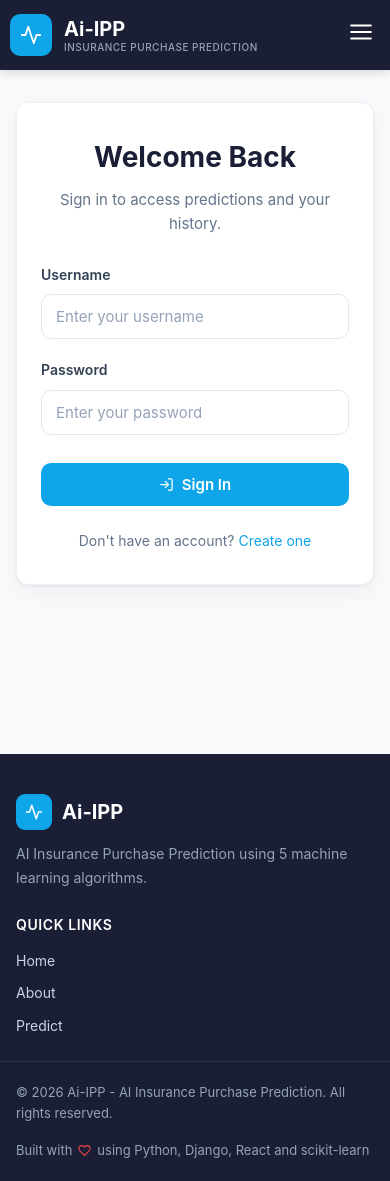
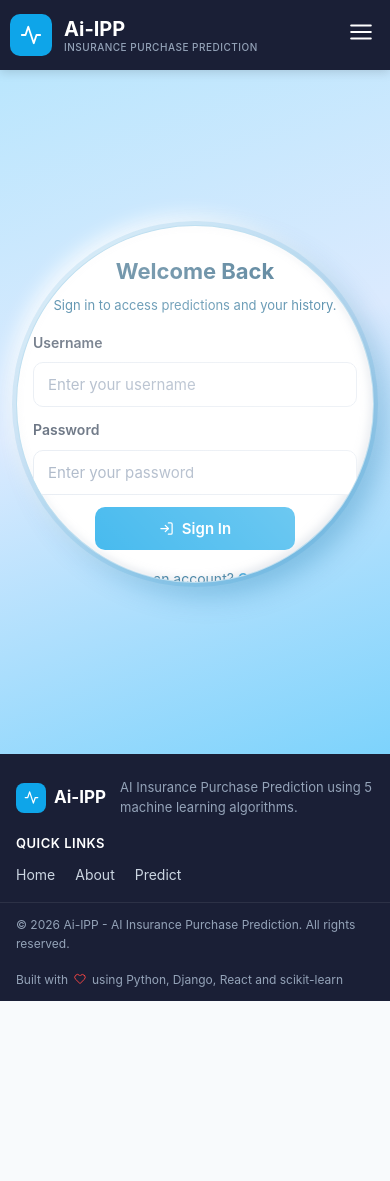
Before and after one commit to favas-fv8/ai_insurance, a React (Create React App) app in the folder frontend/: page /login in a window 390 px wide. After the commit the page ends 1001 px from the top, so only its background shows below. Built offline with nearby package versions, Linux system fonts and the light colour scheme; no server answers.

Commit message:
Restyle footer, login/register cards, prediction tabs; remove model performance section

```diff
--- a/frontend/src/components/Footer.css
+++ b/frontend/src/components/Footer.css
@@ -7,55 +7,63 @@
 .footer-inner {
   display: flex;
   justify-content: space-between;
-  gap: 40px;
-  padding: 48px 24px 32px;
+  align-items: center;
+  gap: 32px;
+  padding: 24px 24px 20px;
 }
 
 .footer-brand {
-  max-width: 360px;
+  display: flex;
+  align-items: center;
+  gap: 14px;
+  max-width: 520px;
 }
 
 .footer-brand-title {
   display: flex;
   align-items: center;
-  gap: 10px;
-  font-size: 20px;
+  gap: 8px;
+  font-size: 17px;
   font-weight: 700;
   color: #ffffff;
-  margin-bottom: 12px;
+  white-space: nowrap;
 }
 
 .footer-brand-icon {
   display: flex;
   align-items: center;
   justify-content: center;
-  width: 36px;
-  height: 36px;
-  border-radius: 9px;
+  width: 30px;
+  height: 30px;
+  border-radius: 8px;
   background-color: #0ea5e9;
   color: #ffffff;
-  font-size: 18px;
+  font-size: 15px;
 }
 
 .footer-tagline {
-  font-size: 14px;
+  font-size: 13px;
   color: #94a3b8;
-  line-height: 1.7;
+  line-height: 1.5;
 }
 
 .footer-links {
   display: flex;
-  flex-direction: column;
-  gap: 10px;
+  align-items: center;
+  gap: 20px;
 }
 
 .footer-links-title {
-  font-size: 14px;
+  font-size: 13px;
   font-weight: 600;
   color: #ffffff;
   text-transform: uppercase;
-  letter-spacing: 0.6px;
-  margin-bottom: 4px;
+  letter-spacing: 0.5px;
+}
+
+.footer-links-list {
+  display: flex;
+  gap: 20px;
 }
 
 .footer-links a {
@@ -78,12 +86,12 @@
   justify-content: space-between;
   align-items: center;
   gap: 16px;
-  padding: 20px 24px;
+  padding: 12px 24px;
   flex-wrap: wrap;
 }
 
 .footer-bottom p {
-  font-size: 13px;
+  font-size: 12px;
   color: #94a3b8;
 }
 
@@ -100,14 +108,21 @@
 @media (max-width: 768px) {
   .footer-inner {
     flex-direction: column;
-    gap: 24px;
-    padding: 40px 16px 24px;
+    align-items: flex-start;
+    gap: 16px;
+    padding: 24px 16px 16px;
+  }
+
+  .footer-links {
+    flex-direction: column;
+    align-items: flex-start;
+    gap: 10px;
   }
 
   .footer-bottom-inner {
     flex-direction: column;
     align-items: flex-start;
-    padding: 20px 16px;
+    padding: 12px 16px;
     text-align: left;
   }
 }
--- a/frontend/src/components/Footer.js
+++ b/frontend/src/components/Footer.js
@@ -21,9 +21,11 @@ const Footer = () => {
 
         <div className="footer-links">
           <span className="footer-links-title">Quick Links</span>
-          <Link to="/">Home</Link>
-          <Link to="/about">About</Link>
-          <Link to="/predict">Predict</Link>
+          <div className="footer-links-list">
+            <Link to="/">Home</Link>
+            <Link to="/about">About</Link>
+            <Link to="/predict">Predict</Link>
+          </div>
         </div>
       </div>
 
--- a/frontend/src/pages/Login.css
+++ b/frontend/src/pages/Login.css
@@ -14,6 +14,125 @@
   width: 100%;
   max-width: 440px;
   padding: 40px;
+}
+
+.blue-auth-page {
+  background: linear-gradient(160deg, #bae6fd 0%, #dbeafe 45%, #7dd3fc 100%);
+}
+
+.blue-auth-page .auth-container {
+  align-items: center;
+  padding: 24px 16px;
+}
+
+.blue-auth-card {
+  position: relative;
+  overflow: hidden;
+  width: 100%;
+  max-width: 440px;
+  margin: 0 auto;
+  border-radius: 24px;
+  border: 1px solid rgba(2, 132, 199, 0.25);
+  background: #ffffff;
+  box-shadow:
+    0 0 0 4px rgba(2, 132, 199, 0.1),
+    12px 12px 28px rgba(3, 105, 161, 0.3),
+    -8px -8px 20px rgba(255, 255, 255, 0.9),
+    inset 2px 2px 4px rgba(255, 255, 255, 0.9),
+    inset -3px -3px 8px rgba(148, 163, 184, 0.35);
+  transition: transform 0.3s ease, box-shadow 0.3s ease;
+}
+
+.blue-auth-card:hover {
+  transform: translateY(-4px);
+  box-shadow:
+    0 0 0 4px rgba(2, 132, 199, 0.14),
+    14px 14px 32px rgba(3, 105, 161, 0.36),
+    -10px -10px 24px rgba(255, 255, 255, 0.95),
+    inset 2px 2px 4px rgba(255, 255, 255, 0.9),
+    inset -3px -3px 8px rgba(148, 163, 184, 0.4);
+}
+
+.blue-auth-card::before {
+  content: '';
+  position: absolute;
+  top: 0;
+  left: 0;
+  width: 100%;
+  height: 100%;
+  background: linear-gradient(
+    45deg,
+    transparent,
+    rgba(255, 255, 255, 0.45),
+    transparent
+  );
+  background-size: 200% 200%;
+  animation: auth-shine 3s infinite ease-in-out;
+  border-radius: inherit;
+  pointer-events: none;
+}
+
+@keyframes auth-shine {
+  0% {
+    background-position: 0% 50%;
+  }
+  50% {
+    background-position: 100% 50%;
+  }
+  100% {
+    background-position: 0% 50%;
+  }
+}
+
+.login-card {
+  width: min(440px, 92vw);
+  aspect-ratio: 1 / 1;
+  border-radius: 50%;
+}
+
+.blue-auth-card.register-card {
+  max-width: 560px;
+  border-radius: 24px;
+}
+
+.login-card .auth-header {
+  margin-bottom: 20px;
+  padding-top: 4px;
+}
+
+.login-card .auth-title {
+  font-size: 26px;
+  color: #0c4a6e;
+  margin-bottom: 6px;
+}
+
+.login-card .auth-subtitle {
+  font-size: 14px;
+  color: #075985;
+}
+
+.login-card .form-group {
+  margin-bottom: 16px;
+}
+
+.login-card .auth-footer {
+  margin-top: 18px;
+  color: #075985;
+}
+
+.login-card .auth-footer a {
+  color: #0284c7;
+  font-weight: 600;
+}
+
+.login-card .auth-submit {
+  width: auto;
+  min-width: 200px;
+  margin: 8px auto 0;
+  display: flex;
+  justify-content: center;
+  align-items: center;
+  gap: 8px;
 }
 
 .auth-header {
@@ -74,4 +193,30 @@
   .auth-card {
     padding: 32px 24px;
   }
+
+  .login-card {
+    padding: 28px 20px;
+  }
 }
+
+@media (max-width: 480px) {
+  .login-card {
+    padding: 24px 16px;
+  }
+
+  .login-card .auth-title {
+    font-size: 22px;
+  }
+
+  .login-card .auth-subtitle {
+    font-size: 13px;
+  }
+
+  .login-card .auth-header {
+    margin-bottom: 16px;
+  }
+
+  .login-card .form-group {
+    margin-bottom: 12px;
+  }
+}
--- a/frontend/src/pages/Login.js
+++ b/frontend/src/pages/Login.js
@@ -48,9 +48,9 @@ const Login = () => {
   };
 
   return (
-    <div className="page auth-page">
+    <div className="page auth-page blue-auth-page">
       <div className="container auth-container">
-        <div className="auth-card card">
+        <div className="auth-card login-card blue-auth-card card">
           <div className="auth-header">
             <h1 className="auth-title">Welcome Back</h1>
             <p className="auth-subtitle">
--- a/frontend/src/pages/Prediction.css
+++ b/frontend/src/pages/Prediction.css
@@ -4,43 +4,65 @@
 
 .prediction-tabs {
   display: flex;
-  gap: 8px;
-  background-color: #ffffff;
-  border: 1px solid #eef2f7;
-  border-radius: 12px;
-  padding: 6px;
-  box-shadow: 0 1px 3px rgba(0, 0, 0, 0.06), 0 8px 24px rgba(0, 0, 0, 0.05);
+  flex-direction: row;
+  justify-content: space-around;
+  gap: 4px;
+  padding: 4px;
+  background-color: #dbeafe;
+  border-radius: 15px;
+  box-shadow:
+    10px 10px 20px rgba(3, 105, 161, 0.28),
+    -10px -10px 20px rgba(255, 255, 255, 0.9);
   margin-bottom: 32px;
 }
 
 .prediction-tab {
-  display: inline-flex;
+  flex: 1;
+  display: flex;
+  flex-direction: row;
+  justify-content: center;
   align-items: center;
-  justify-content: center;
-  gap: 8px;
-  flex: 1;
-  padding: 12px 20px;
+  gap: 6px;
+  background-color: #dbeafe;
   border: none;
-  border-radius: 9px;
-  font-size: 15px;
-  font-weight: 600;
-  color: #64748b;
-  background-color: transparent;
+  border-radius: 10px;
+  box-shadow:
+    inset 5px 5px 5px rgba(2, 132, 199, 0.22),
+    inset -5px -5px 5px rgba(255, 255, 255, 0.9);
+  color: #0c4a6e;
+  cursor: pointer;
+  font-family: inherit;
+  font-size: 13px;
+  font-weight: bold;
+  margin: 3px;
+  padding: 10px 14px;
+  text-transform: uppercase;
+  letter-spacing: 0.4px;
   transition: background-color 0.2s ease, color 0.2s ease, box-shadow 0.2s ease;
 }
 
 .prediction-tab:hover {
-  color: #1a1f36;
-  background-color: #f8fafc;
+  box-shadow: none;
+  background-color: #0ea5e9;
+  color: #ffffff;
 }
 
 .prediction-tab svg {
-  font-size: 18px;
+  width: 20px;
+  height: 20px;
+  margin-right: 5px;
+  color: #0c4a6e;
+  transition: color 0.2s ease;
+}
+
+.prediction-tab:hover svg {
+  color: #ffffff;
 }
 
 .prediction-tab-active {
-  background-color: #0ea5e9;
+  background-color: #0284c7;
   color: #ffffff;
+  box-shadow: none;
 }
 
 .prediction-tab-active:hover {
--- a/frontend/src/pages/PredictionResults.js
+++ b/frontend/src/pages/PredictionResults.js
@@ -212,10 +212,6 @@ const PredictionResults = () => {
       ? isPurchasedResult(bestModel.prediction)
       : null;
 
-  const hasMetrics = modelList.some(
-    (model) => model.accuracy !== null || model.precision !== null || model.recall !== null || model.f1 !== null
-  );
-
   const timestamp = result.created_at || result.timestamp || result.date || null;
 
   return (
@@ -352,44 +348,6 @@ const PredictionResults = () => {
           </section>
         )}
 
-        {hasMetrics && (
-          <section className="results-section">
-            <div className="results-section-header">
-              <h2 className="results-section-title">Model Performance</h2>
-              <p className="results-section-desc">
-                Evaluation metrics used to select the best model.
-              </p>
-            </div>
-            <div className="table-card">
-              <table className="table">
-                <thead>
-                  <tr>
-                    <th>Model</th>
-                    <th>Accuracy</th>
-                    <th>Precision</th>
-                    <th>Recall</th>
-                    <th>F1 Score</th>
-                  </tr>
-                </thead>
-                <tbody>
-                  {modelList.map((model) => (
-                    <tr key={model.name} className={model.isBest ? 'table-row-best' : ''}>
-                      <td className="table-model">
-                        {model.isBest && <FiAward className="trophy-icon" />}
-                        {model.name}
-                      </td>
-                      <td className="table-metric">{formatPercent(model.accuracy)}</td>
-                      <td className="table-metric">{formatPercent(model.precision)}</td>
-                      <td className="table-metric">{formatPercent(model.recall)}</td>
-                      <td className="table-metric">{formatPercent(model.f1)}</td>
-                    </tr>
-                  ))}
-                </tbody>
-              </table>
-            </div>
-          </section>
-        )}
-
         {!modelList.length && displayPrediction === null && (
           <div className="alert alert-warning">
             The prediction result response could not be parsed. Please try a new prediction.
--- a/frontend/src/pages/Register.js
+++ b/frontend/src/pages/Register.js
@@ -78,9 +78,9 @@ const Register = () => {
   };
 
   return (
-    <div className="page auth-page">
+    <div className="page auth-page blue-auth-page">
       <div className="container auth-container">
-        <div className="auth-card register-card card">
+        <div className="auth-card register-card blue-auth-card card">
           <div className="auth-header">
             <h1 className="auth-title">Create an Account</h1>
             <p className="auth-subtitle">
```
